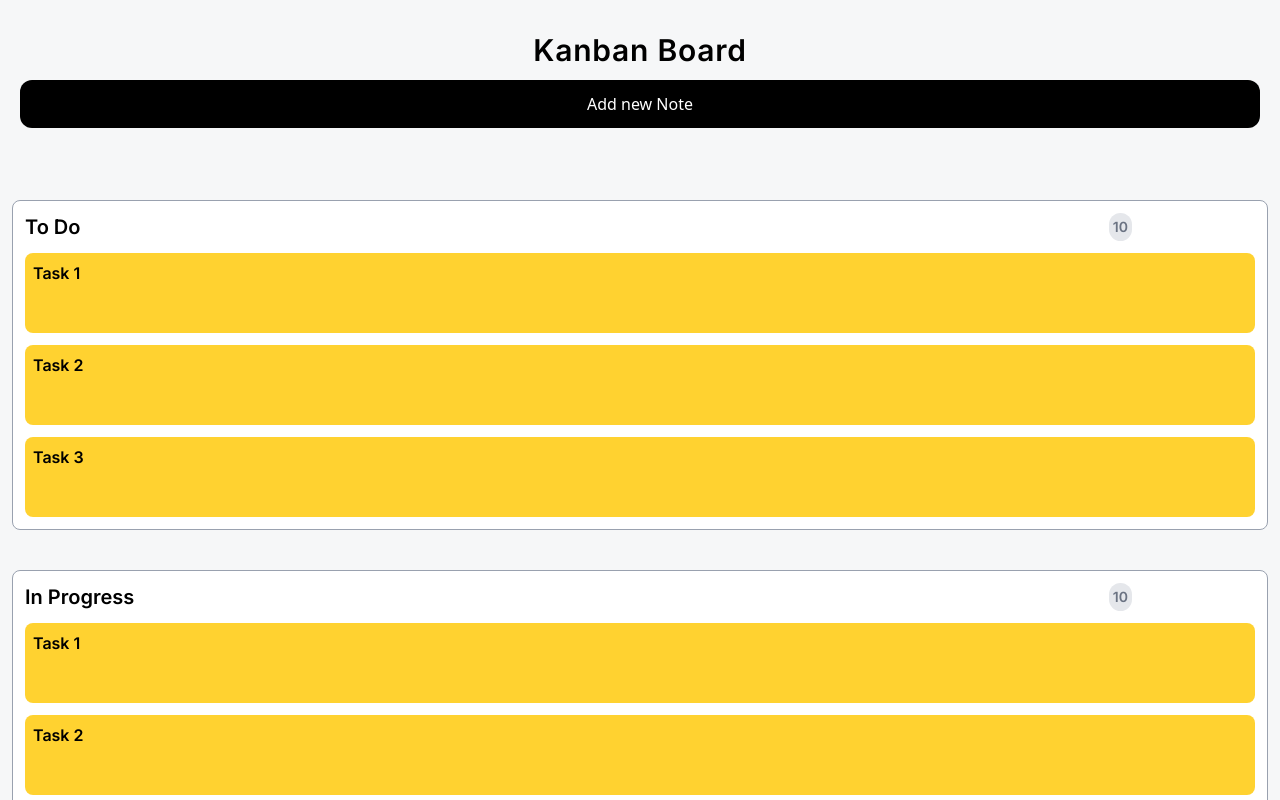
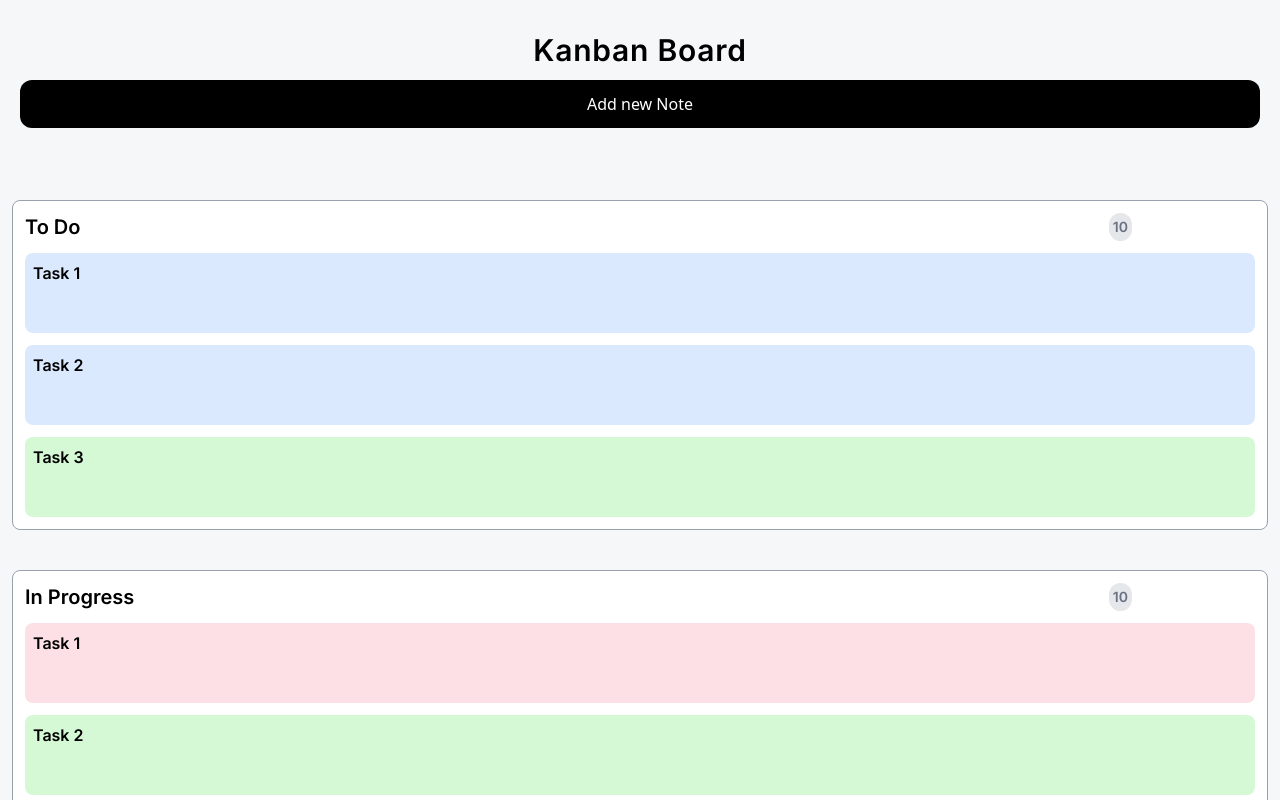
Before and after one commit to tadeowoto/kanban-react-board, a React (Vite) app: page / in a window 1280 px wide. Shown: the top 800 px of the page. Built offline with nearby package versions, Linux system fonts and the light colour scheme.

Commit message:
items colors logic added

```diff
--- a/src/components/TodoPost.tsx
+++ b/src/components/TodoPost.tsx
@@ -5,9 +5,19 @@ type Props = {
 
 export const TodoPost = ({ task }: Props) => {
   //TODO get random number to randomize the color
+
+  const colorNumber = Math.floor(Math.random() * 5);
+  const colors = [
+    "bg-light-blue",
+    "bg-light-pink",
+    "bg-light-yellow",
+    "bg-light-green",
+    "bg-light-violet",
+  ];
+
   return (
     <article
-      className={`flex flex-col w-full h-20 bg-amber-300  p-2 font-body rounded-lg`}
+      className={`${colors[colorNumber]} flex flex-col w-full h-20 p-2 font-body rounded-lg`}
     >
       <h1>{task}</h1>
     </article>
```
